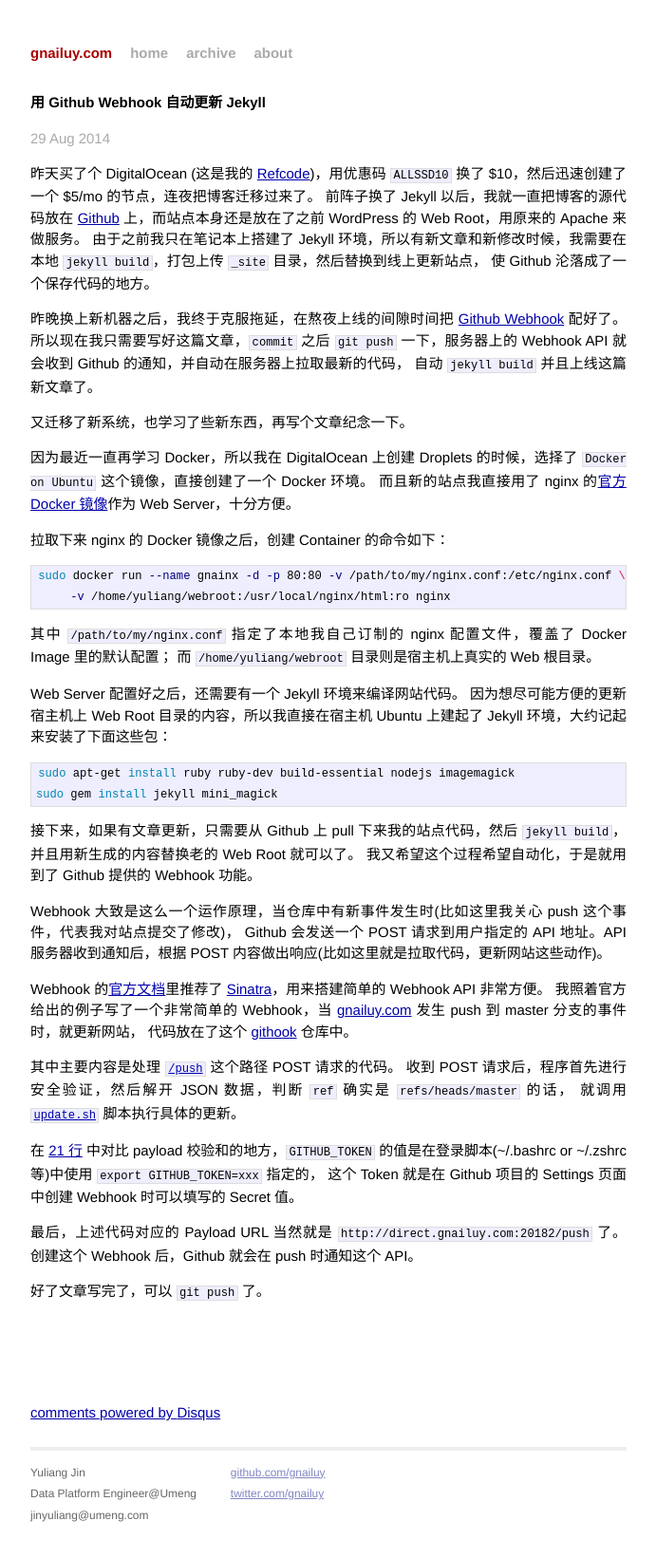
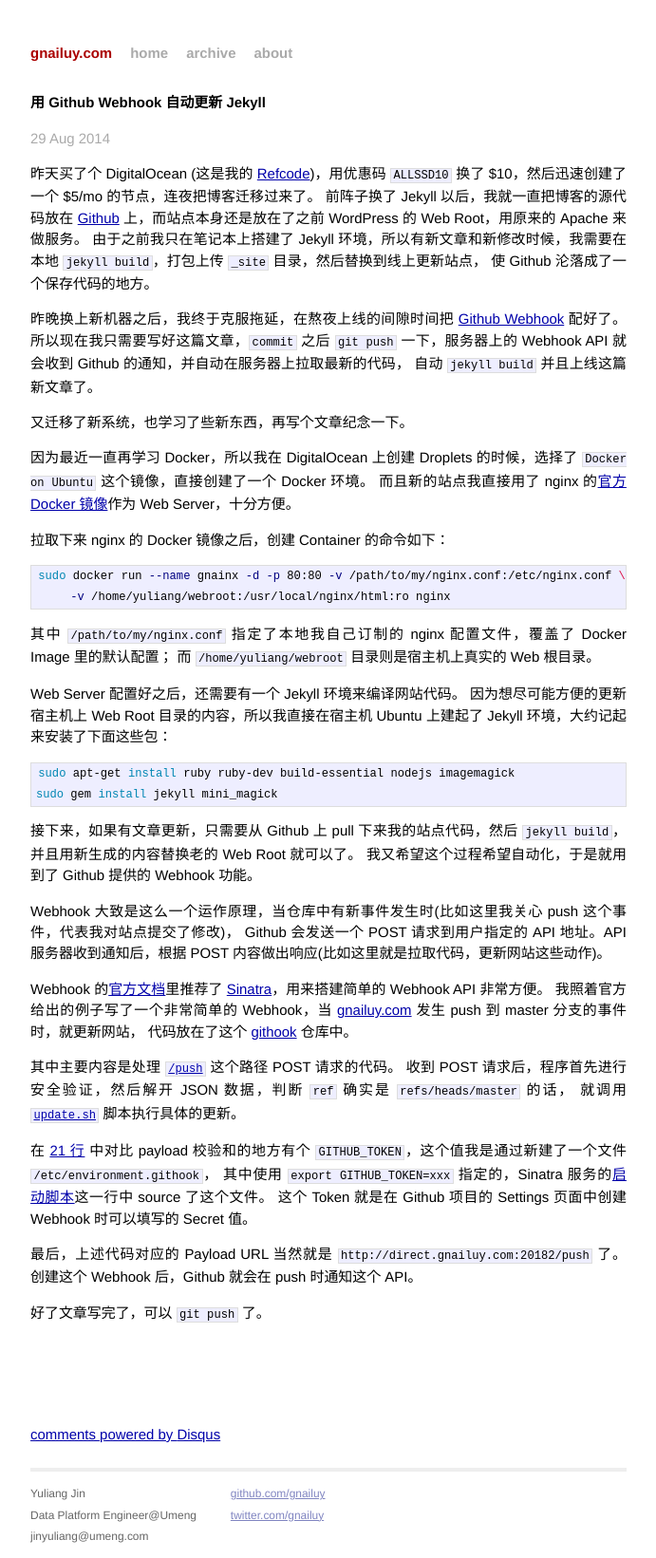
Before and after one commit to gnailuy/gnailuy.com, a Jekyll site: the page built from _posts/2014-08-29-github-webhook.markdown, in a window 1280 px wide. Shown: the whole page at 95% size, without its empty margins (294-985 px from the left). Built offline with Jekyll 4.4.1, drawn with Linux system fonts in a browser that asks for light colours; Markdown is read by kramdown in place of the engine named in the settings; comment, search, counter and statistics services are not loaded; before the commit the page ends 1619 px from its top, so only the background shows below that.

Commit message:
minor update

```diff
--- a/_posts/2014-08-29-github-webhook.markdown
+++ b/_posts/2014-08-29-github-webhook.markdown
@@ -53,7 +53,8 @@ Webhook 的[官方文档][webhook]里推荐了 [Sinatra][sinatrarb]，用来搭
 收到 POST 请求后，程序首先进行安全验证，然后解开 JSON 数据，判断 `ref` 确实是 `refs/heads/master` 的话，
 就调用 [`update.sh`][update-script] 脚本执行具体的更新。
 
-在 [21 行][line-21] 中对比 payload 校验和的地方，`GITHUB_TOKEN` 的值是在登录脚本(~/.bashrc or ~/.zshrc 等)中使用 `export GITHUB_TOKEN=xxx` 指定的，
+在 [21 行][line-21] 中对比 payload 校验和的地方有个 `GITHUB_TOKEN`，这个值我是通过新建了一个文件 `/etc/environment.githook`，
+其中使用 `export GITHUB_TOKEN=xxx` 指定的，Sinatra 服务的[启动脚本][githook-script]这一行中 source 了这个文件。
 这个 Token 就是在 Github 项目的 Settings 页面中创建 Webhook 时可以填写的 Secret 值。
 
 最后，上述代码对应的 Payload URL 当然就是 `http://direct.gnailuy.com:20182/push` 了。
@@ -67,6 +68,7 @@ Webhook 的[官方文档][webhook]里推荐了 [Sinatra][sinatrarb]，用来搭
 [sinatrarb]:        http://www.sinatrarb.com/
 [official-nginx]:   https://registry.hub.docker.com/_/nginx/
 [githook]:          https://github.com/gnailuy/githook
+[githook-script]:   https://github.com/gnailuy/githook/blob/master/githook-service#L13
 [post-request]:     https://github.com/gnailuy/githook/blob/master/server.rb#L7
 [update-script]:    https://github.com/gnailuy/githook/blob/master/update.sh
 [line-21]:          https://github.com/gnailuy/githook/blob/master/server.rb#L21
```
